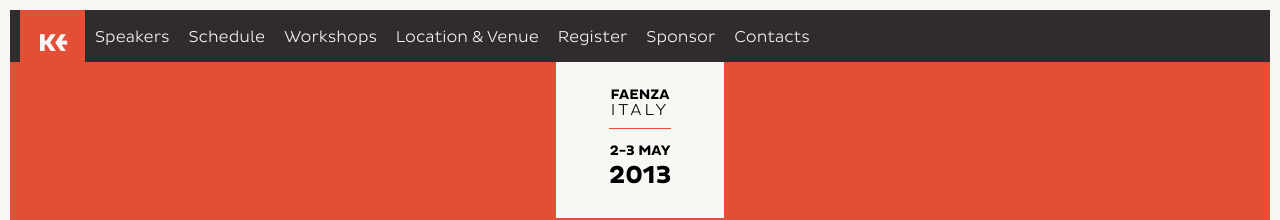
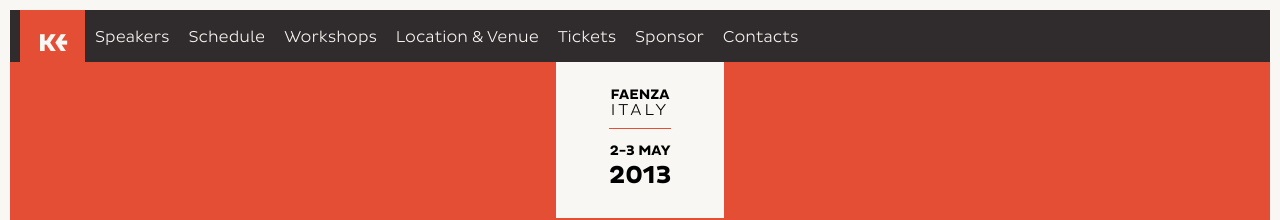
Before and after one commit to GrUSP/2013.kerning.it, a Jekyll site: the page built from index.html, in a window 1280 px wide and 900 px high. Shown: the top 220 px of the window. Built offline with Jekyll 4.4.1, drawn with Linux system fonts in a browser that asks for light colours; nearby versions of some CDN libraries; Markdown is read by kramdown in place of the engine named in the settings.

Commit message:
Fix copy

```diff
--- a/_layouts/layout.html
+++ b/_layouts/layout.html
@@ -71,7 +71,7 @@
 				<li><a href="schedule.html">Schedule</a></li>
 				<li><a href="workshops.html">Workshops</a></li>
 				<li><a href="location.html">Location &amp; Venue</a></li>
-				<li><a href="#tickets" class="scroll">Register</a></li>
+				<li><a href="#tickets" class="scroll">Tickets</a></li>
 				<li><a href="#sponsor" class="scroll">Sponsor</a></li>
 				<!--li><a href="#newsletter" class="scroll">Newsletter</a></li>-->
 				<li><a href="#contacts" class="scroll">Contacts</a></li>
```
Also changed, not shown: 1 other file.
